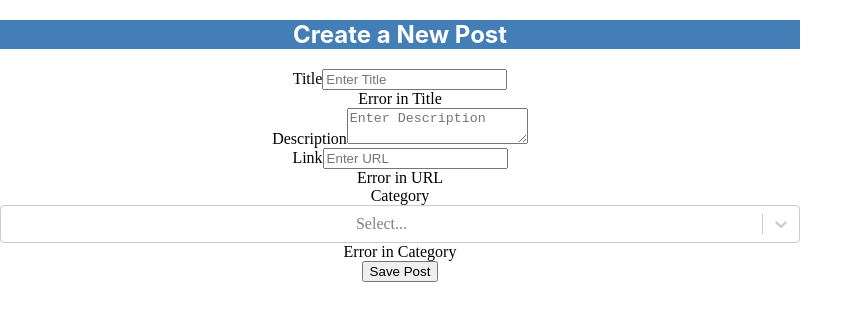
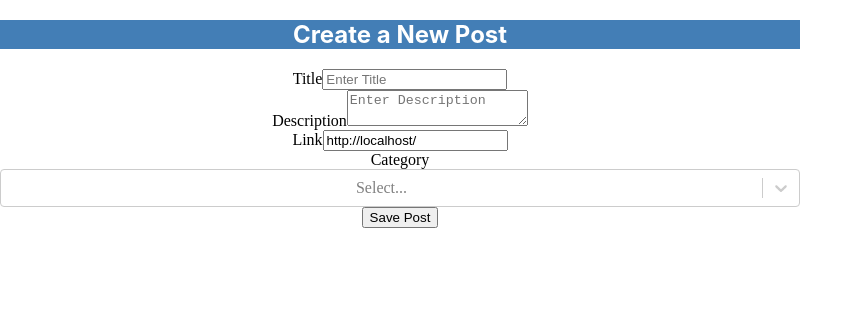
Before and after one commit to cthorpen/MyRead-Chrome-Extension, a React (Create React App) app: page / in a window 1280 px wide. Shown: the top 320 px of the page, without its empty margins (0-863 px from the left). Built offline with nearby package versions, Linux system fonts and the light colour scheme.

Commit message:
fix url, update styling, condense code

```diff
--- a/package.json
+++ b/package.json
@@ -9,6 +9,7 @@
     "react": "^17.0.2",
     "react-bootstrap-validation": "^0.1.11",
     "react-dom": "^17.0.2",
+    "react-router-dom": "^6.2.1",
     "react-scripts": "5.0.0",
     "react-select": "^5.2.2",
     "web-vitals": "^2.1.3"
--- a/src/App.js
+++ b/src/App.js
@@ -1,9 +1,11 @@
-import React from "react";
+import React, {useState, useEffect} from "react";
 import {Container, Form, Button, Navbar} from "react-bootstrap";
 import CreatableSelect from 'react-select/creatable';
+import getUrl from './GetUrl.js';
 import './App.css';
 
 function App() {
+
   return (
     <Container className="App" >
       <Navbar className="my-nav">
@@ -14,7 +16,7 @@ function App() {
         <Form.Group>
           <Form.Label>Title</Form.Label>
           <Form.Control name="title" placeholder="Enter Title"/>
-          <Form.Control.Feedback type="invalid">Error in Title</Form.Control.Feedback>
+          <Form.Control.Feedback type="invalid" />
         </Form.Group>
 
         <Form.Group>
@@ -24,8 +26,8 @@ function App() {
 
         <Form.Group>
           <Form.Label>Link</Form.Label>
-          <Form.Control name="url"  type="url" placeholder="Enter URL" />
-          <Form.Control.Feedback type="invalid">Error in URL</Form.Control.Feedback>
+          <Form.Control name="url"  type="url" value={ window.location.href } />
+          <Form.Control.Feedback type="invalid" />
         </Form.Group>
 
         <Form.Group>
@@ -34,7 +36,7 @@ function App() {
               name="category"
           />
           <Form.Control hidden />
-          <Form.Control.Feedback type="invalid">Error in Category</Form.Control.Feedback>
+          <Form.Control.Feedback type="invalid" />
         </Form.Group>
 
         <Button className="rounded-pill" type = "primary">Save Post</Button>
--- /dev/null
+++ b/src/GetUrl.js
@@ -0,0 +1,10 @@
+/*global chrome*/
+import React, {Component} from "react";
+
+function getUrl() {
+    let queryOptions = { active: true, currentWindow: true };
+    let [tab] = chrome.tabs.query(queryOptions);
+    return tab;
+}
+
+export default getUrl;
```
Also changed, not shown: public/manifest.json, 1 other file (tests, documents, lock files or other folders).
